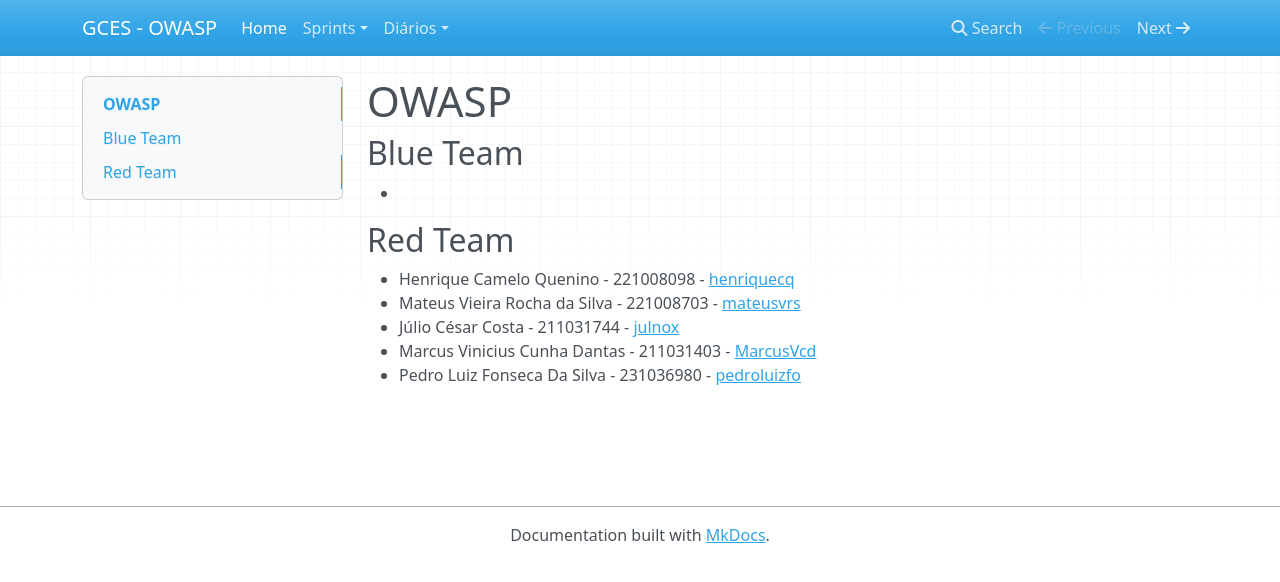
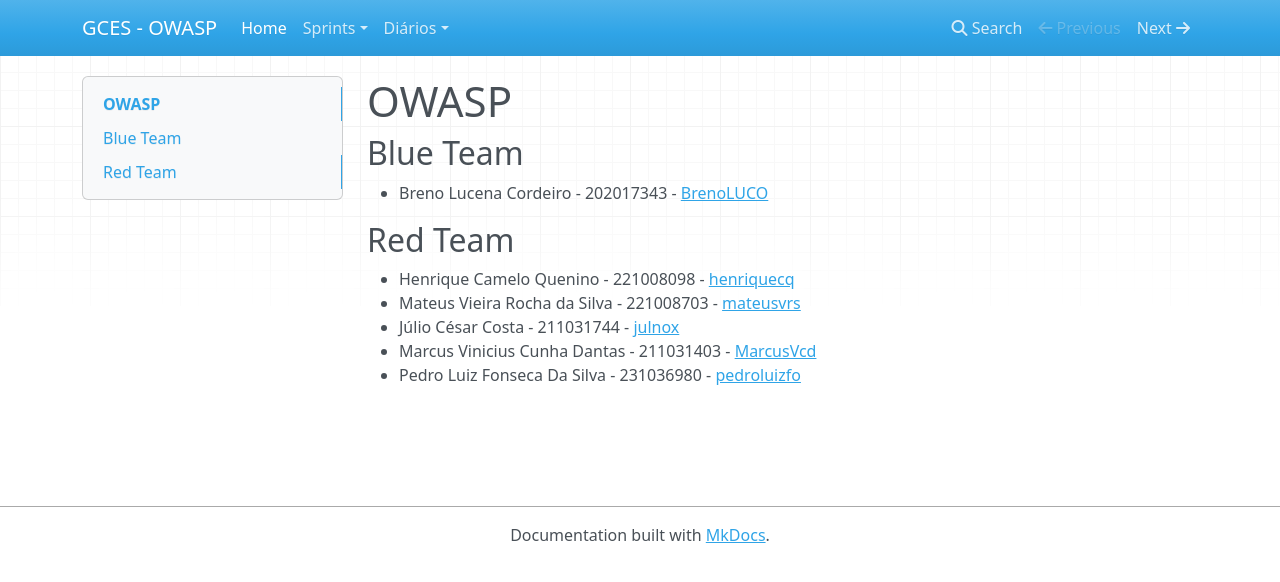
Before and after one commit to unbyytes/GCES, an MkDocs documentation site: the page built from docs/index.md, in a window 1280 px wide. Shown: the top 582 px of the page. Built offline with MkDocs 1.6.1, drawn with Linux system fonts in a browser that asks for light colours; nearby versions of some CDN libraries.

Commit message:
Update index.md

```diff
--- a/docs/index.md
+++ b/docs/index.md
@@ -2,7 +2,7 @@
 
 ## Blue Team
 
--
+- Breno Lucena Cordeiro - 202017343 - [BrenoLUCO](https://github.com/BrenoLUCO)
 
 ## Red Team
 
```
